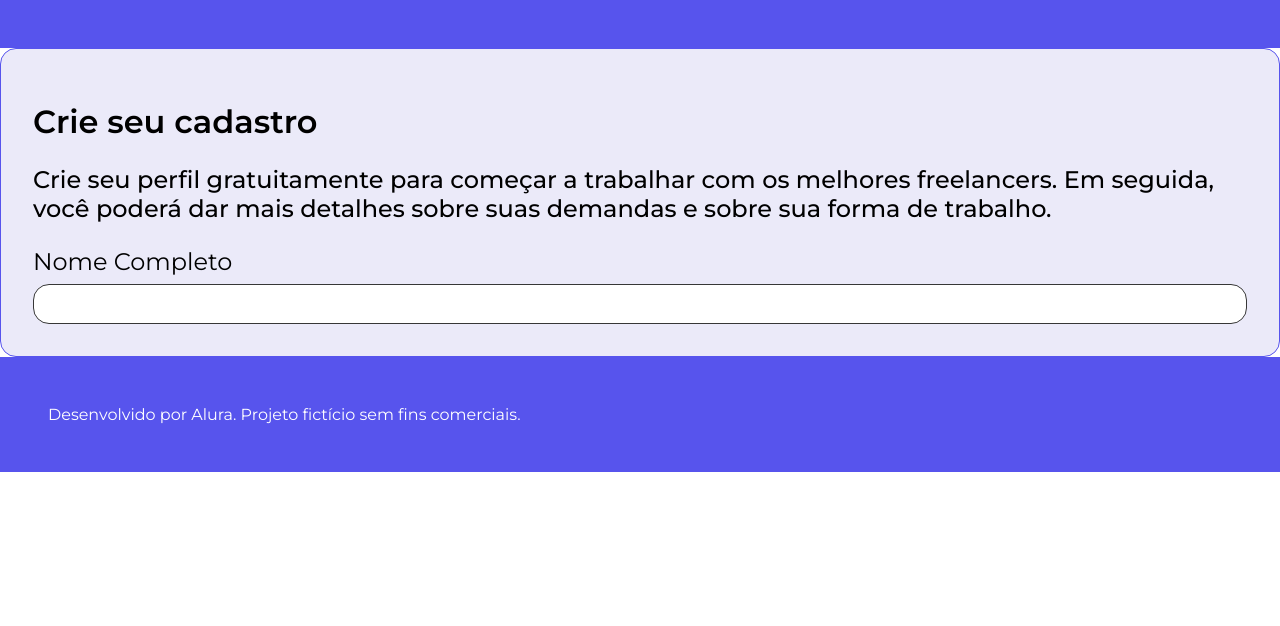
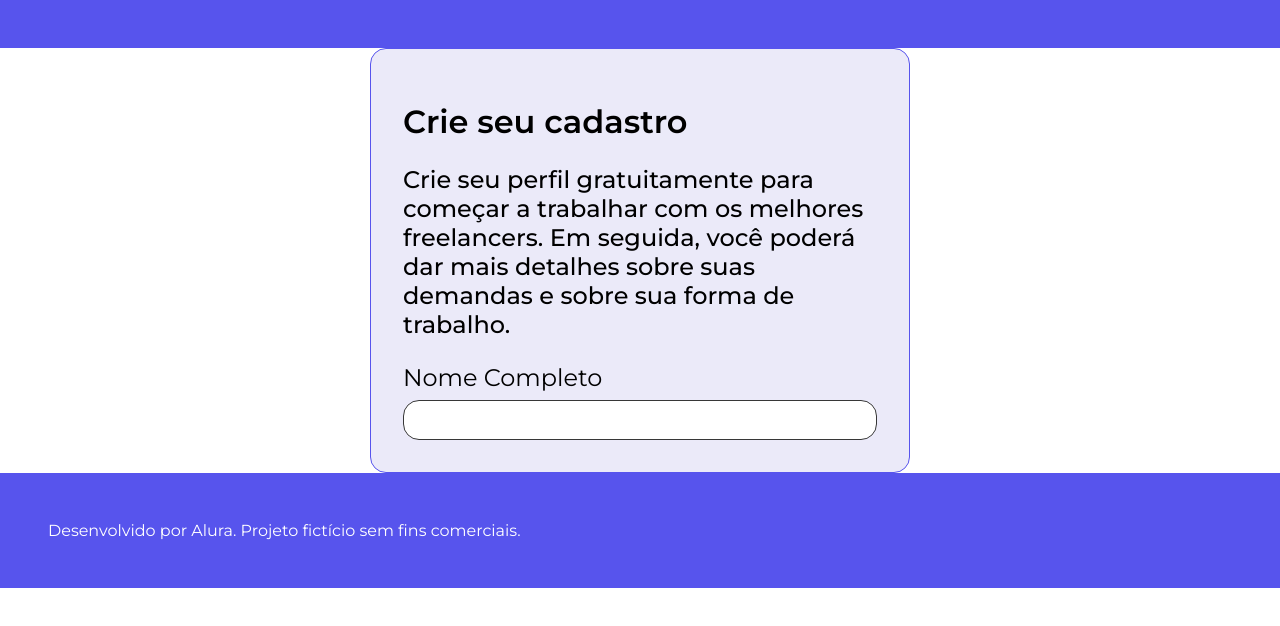
Before and after one commit to birajnior/freelando, a React (Create React App) app: page / in a window 1280 px wide. Shown: the top 626 px of the page. Built offline with nearby package versions, Linux system fonts and the light colour scheme.

Commit message:
Adicionando React-grid-system

```diff
--- a/package.json
+++ b/package.json
@@ -10,6 +10,7 @@
     "@testing-library/user-event": "^13.5.0",
     "react": "^18.3.1",
     "react-dom": "^18.3.1",
+    "react-grid-system": "^8.2.0",
     "react-scripts": "5.0.1",
     "web-vitals": "^2.1.4"
   },
--- a/src/App.js
+++ b/src/App.js
@@ -5,23 +5,30 @@
 import { ProvedorTema } from "./components/ProvedorTema/ProvedorTema";
 import { Tipografia } from "./components/Tipografia/Tipografia";
 import { Cabecalho } from "./components/Cabecalho/Cabecalho";
+import { Col, Container, Row } from "react-grid-system";
 
 function App() {
   return (
     <ProvedorTema>
       <Estilos />
       <Cabecalho />
+      <Container>
+        <Row justify="center">
+          <Col lg={6}>
             <Card>
               <Tipografia variante="h3" componente="h1">
                 Crie seu cadastro
               </Tipografia>
               <Tipografia variante="body" componente="body">
-          Crie seu perfil gratuitamente para começar a trabalhar com os melhores
-          freelancers. Em seguida, você poderá dar mais detalhes sobre suas
-          demandas e sobre sua forma de trabalho.
+                Crie seu perfil gratuitamente para começar a trabalhar com os
+                melhores freelancers. Em seguida, você poderá dar mais detalhes
+                sobre suas demandas e sobre sua forma de trabalho.
               </Tipografia>
               <CampoTexto titulo="Nome Completo" />
             </Card>
+          </Col>
+        </Row>
+      </Container>
       <Footer subtitulo="Desenvolvido por Alura. Projeto fictício sem fins comerciais." />
     </ProvedorTema>
   );
```
Also changed, not shown: 1 other file (tests, documents, lock files or other folders). Lines whose indentation alone changed are shown as unchanged.
